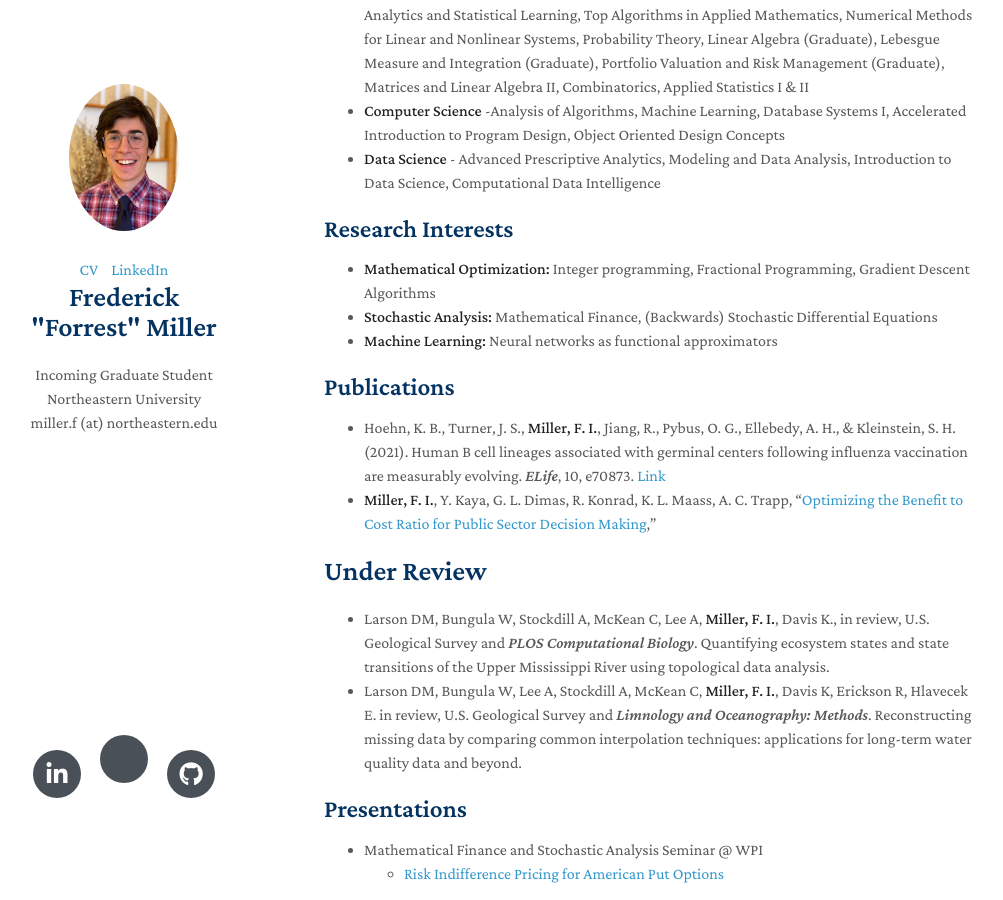
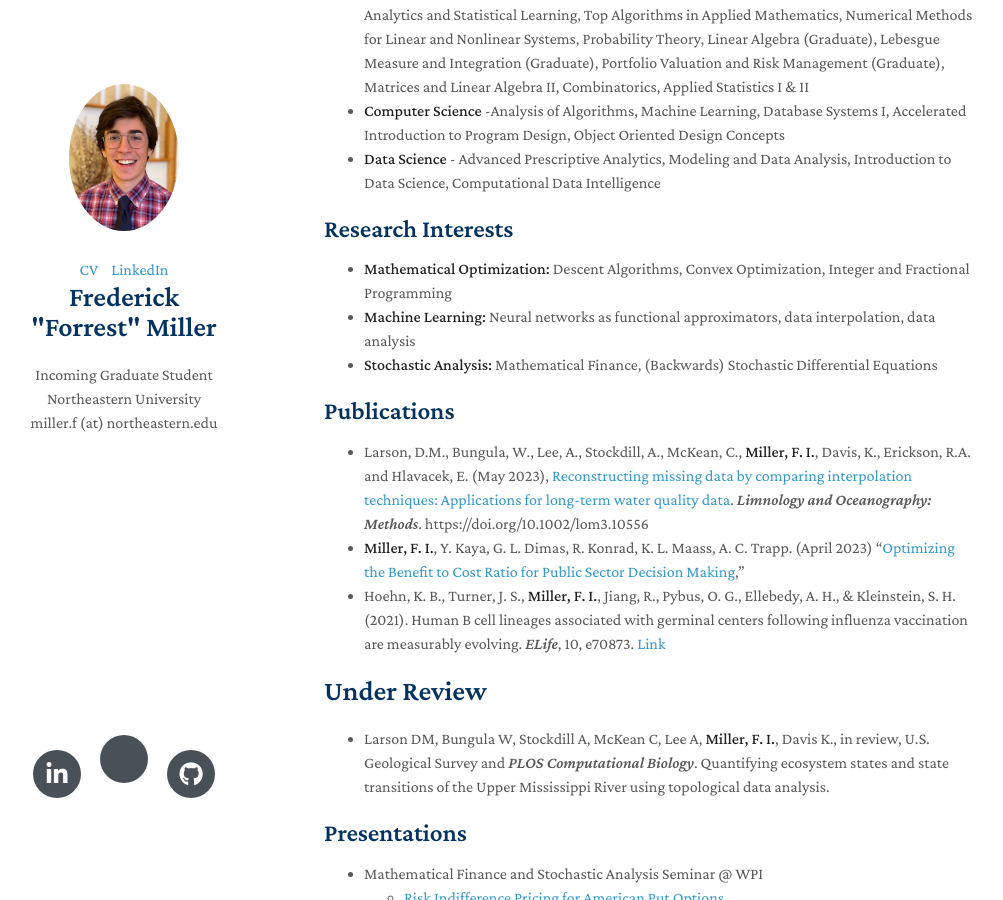
Before and after one commit to fimiller/fimiller.github.io, a Jekyll site: the page built from index.md, in a window 1280 px wide and 900 px high, scrolled down 605 px. Shown: the whole window, without its empty margins (146-1149 px from the left). Built offline with Jekyll 4.4.1, drawn with Linux system fonts in a browser that asks for light colours; nearby versions of some CDN libraries; a style sheet for code colours, icons or effects is not loaded; our own code applies the rules of GitHub Pages for plain Markdown files.

Commit message:
new publication:

```diff
--- a/index.md
+++ b/index.md
@@ -27,18 +27,20 @@ I am an incoming PhD Student at Northeastern University Department of Mathematic
 
 ## Research Interests
 
-- **Mathematical Optimization:** Integer programming, Fractional Programming, Gradient Descent Algorithms
+- **Mathematical Optimization:** Descent Algorithms, Convex Optimization, Integer and Fractional Programming
+- **Machine Learning:** Neural networks as functional approximators, data interpolation, data analysis
 - **Stochastic Analysis:** Mathematical Finance, (Backwards) Stochastic Differential Equations
-- **Machine Learning:** Neural networks as functional approximators
 
 
 ## Publications
+- Larson, D.M., Bungula, W., Lee, A., Stockdill, A., McKean, C., **Miller, F. I.**, Davis, K., Erickson, R.A. and Hlavacek, E. (May 2023), [Reconstructing missing data by comparing interpolation techniques: Applications for long-term water quality data](https://doi.org/10.1002/lom3.10556). *Limnology and Oceanography: Methods*. https://doi.org/10.1002/lom3.10556
+- **Miller, F. I.**, Y. Kaya, G. L. Dimas, R. Konrad, K. L. Maass, A. C. Trapp. (April 2023) "[Optimizing the Benefit to Cost Ratio for Public Sector Decision Making](https://arxiv.org/abs/2212.04534),"
 - Hoehn, K. B., Turner, J. S., **Miller, F. I.**, Jiang, R., Pybus, O. G., Ellebedy, A. H., & Kleinstein, S. H. (2021). Human B cell lineages associated with germinal centers following influenza vaccination are measurably evolving. *ELife*, 10, e70873. [Link](https://doi.org/10.7554/eLife.70873)
-- **Miller, F. I.**, Y. Kaya, G. L. Dimas, R. Konrad, K. L. Maass, A. C. Trapp, "[Optimizing the Benefit to Cost Ratio for Public Sector Decision Making](https://arxiv.org/abs/2212.04534),"
+
 
 # Under Review
 - Larson DM, Bungula W, Stockdill A, McKean C, Lee A, **Miller, F. I.**, Davis K., in review, U.S. Geological Survey and *PLOS Computational Biology*. Quantifying ecosystem states and state transitions of the Upper Mississippi River using topological data analysis.
-- Larson DM, Bungula W, Lee A, Stockdill A, McKean C, **Miller, F. I.**, Davis K, Erickson R, Hlavecek E. in review, U.S. Geological Survey and *Limnology and Oceanography: Methods*. Reconstructing missing data by comparing common interpolation techniques: applications for long-term water quality data and beyond.
+
 
 
 ## Presentations
```
Also changed, not shown: 1 other file.
